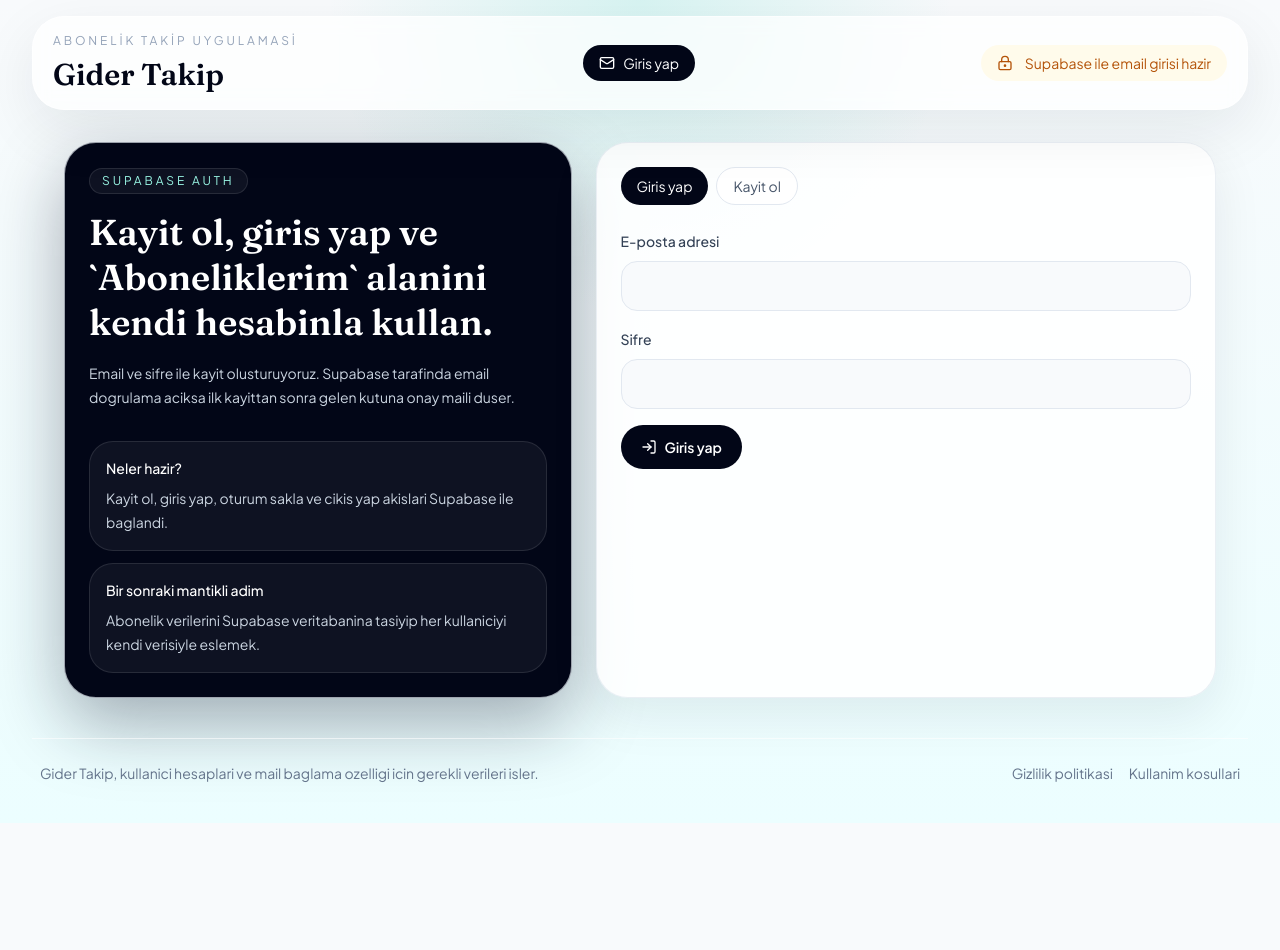
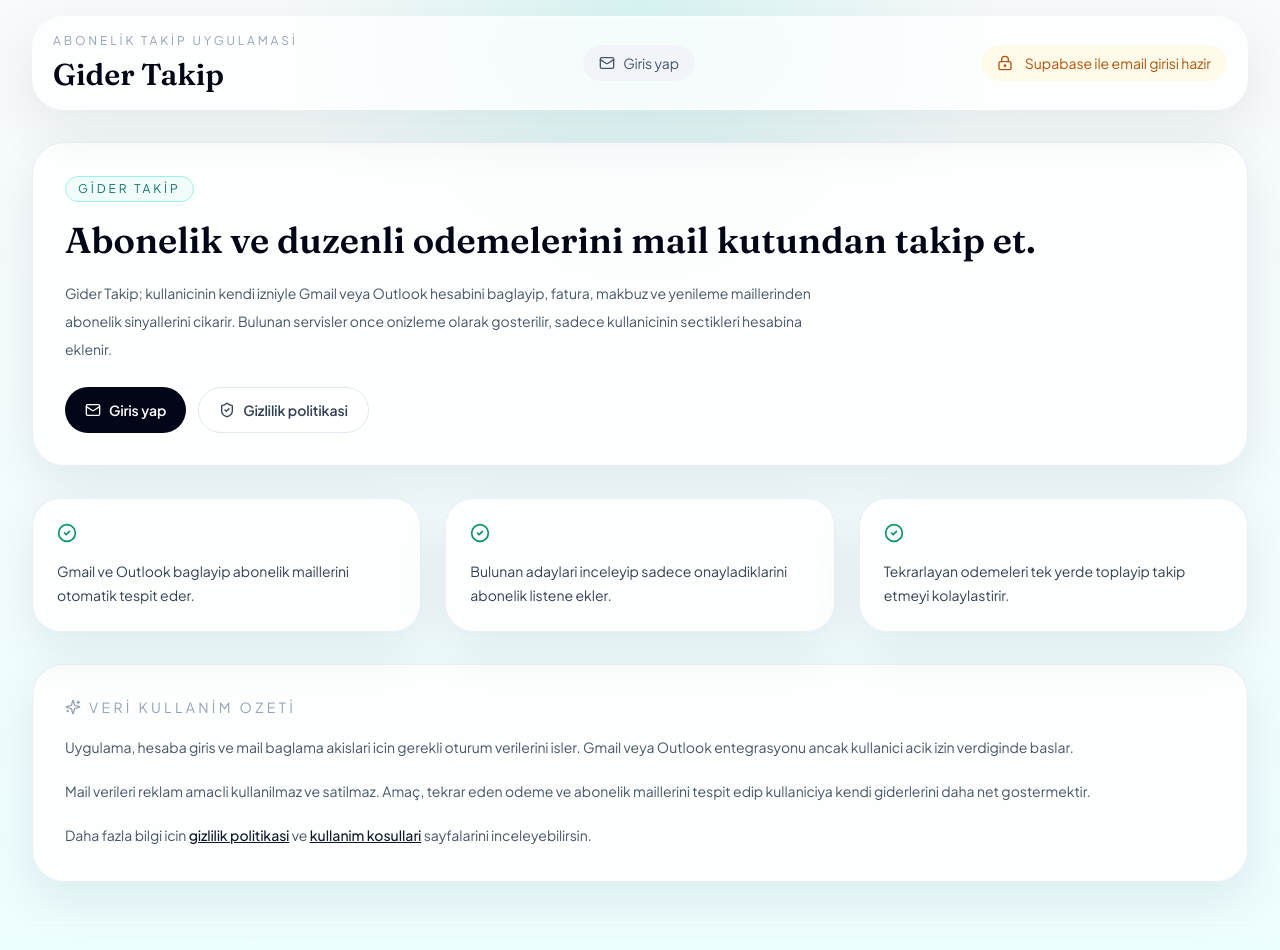
Before and after one commit to Chateus00/Gider-Takip, a React (Vite) app: page /hakkinda in a window 1280 px wide. Before the commit this address led to /auth. Shown: the top 950 px of the page. Before the commit the page ends 823 px from the top, so only its background shows below. Built offline with nearby package versions, Linux system fonts and the light colour scheme; no server answers.

Commit message:
Add public product overview page

```diff
--- a/src/App.tsx
+++ b/src/App.tsx
@@ -2,6 +2,7 @@ import { useState } from "react";
 import { BrowserRouter as Router, NavLink, Navigate, Route, Routes } from "react-router-dom";
 import { LayoutDashboard, LockKeyhole, LogOut, Mail, Plus, UserCircle2 } from "lucide-react";
 import Auth from "@/pages/Auth";
+import About from "@/pages/About";
 import Home from "@/pages/Home";
 import MailCallback from "@/pages/MailCallback";
 import NewSubscription from "@/pages/NewSubscription";
@@ -109,6 +110,7 @@ function AppShell() {
 
         <main className="flex-1 pb-10">
           <Routes>
+            <Route path="/hakkinda" element={<About />} />
             <Route path="/auth" element={<Auth />} />
             <Route path="/mail/callback" element={<MailCallback />} />
             <Route path="/privacy" element={<Privacy />} />
@@ -145,6 +147,9 @@ function AppShell() {
           <div className="flex flex-col gap-3 md:flex-row md:items-center md:justify-between">
             <p>Gider Takip, kullanici hesaplari ve mail baglama ozelligi icin gerekli verileri isler.</p>
             <div className="flex flex-wrap items-center gap-4">
+              <NavLink to="/hakkinda" className="transition hover:text-slate-950">
+                Uygulama hakkinda
+              </NavLink>
               <NavLink to="/privacy" className="transition hover:text-slate-950">
                 Gizlilik politikasi
               </NavLink>
--- /dev/null
+++ b/src/pages/About.tsx
@@ -0,0 +1,81 @@
+import { Link } from "react-router-dom";
+import { CheckCircle2, Mail, ShieldCheck, Sparkles } from "lucide-react";
+
+const featureList = [
+  "Gmail ve Outlook baglayip abonelik maillerini otomatik tespit eder.",
+  "Bulunan adaylari inceleyip sadece onayladiklarini abonelik listene ekler.",
+  "Tekrarlayan odemeleri tek yerde toplayip takip etmeyi kolaylastirir.",
+];
+
+export default function About() {
+  return (
+    <div className="space-y-8">
+      <section className="rounded-[32px] border border-slate-200/70 bg-white/85 p-6 shadow-[0_18px_50px_rgba(15,23,42,0.08)] md:p-8">
+        <div className="inline-flex rounded-full border border-teal-200 bg-teal-50 px-3 py-1 text-xs uppercase tracking-[0.24em] text-teal-700">
+          Gider Takip
+        </div>
+
+        <h1 className="mt-4 font-['Fraunces',serif] text-4xl leading-tight text-slate-950">
+          Abonelik ve duzenli odemelerini mail kutundan takip et.
+        </h1>
+
+        <p className="mt-4 max-w-3xl text-sm leading-7 text-slate-600">
+          Gider Takip; kullanicinin kendi izniyle Gmail veya Outlook hesabini baglayip, fatura,
+          makbuz ve yenileme maillerinden abonelik sinyallerini cikarir. Bulunan servisler once
+          onizleme olarak gosterilir, sadece kullanicinin sectikleri hesabina eklenir.
+        </p>
+
+        <div className="mt-6 flex flex-wrap gap-3">
+          <Link
+            to="/auth"
+            className="inline-flex items-center gap-2 rounded-full bg-slate-950 px-5 py-3 text-sm font-semibold text-white transition hover:bg-slate-800"
+          >
+            <Mail className="h-4 w-4" />
+            Giris yap
+          </Link>
+          <Link
+            to="/privacy"
+            className="inline-flex items-center gap-2 rounded-full border border-slate-200 bg-white px-5 py-3 text-sm font-semibold text-slate-700 transition hover:border-slate-950 hover:text-slate-950"
+          >
+            <ShieldCheck className="h-4 w-4" />
+            Gizlilik politikasi
+          </Link>
+        </div>
+      </section>
+
+      <section className="grid gap-6 lg:grid-cols-3">
+        {featureList.map((item) => (
+          <article
+            key={item}
+            className="rounded-[28px] border border-slate-200/70 bg-white/85 p-6 shadow-[0_18px_50px_rgba(15,23,42,0.08)]"
+          >
+            <CheckCircle2 className="h-5 w-5 text-emerald-600" />
+            <p className="mt-4 text-sm leading-6 text-slate-700">{item}</p>
+          </article>
+        ))}
+      </section>
+
+      <section className="rounded-[32px] border border-slate-200/70 bg-white/85 p-6 shadow-[0_18px_50px_rgba(15,23,42,0.08)] md:p-8">
+        <div className="flex items-center gap-2 text-sm uppercase tracking-[0.24em] text-slate-400">
+          <Sparkles className="h-4 w-4" />
+          Veri kullanim ozeti
+        </div>
+
+        <div className="mt-4 space-y-4 text-sm leading-7 text-slate-600">
+          <p>
+            Uygulama, hesaba giris ve mail baglama akislari icin gerekli oturum verilerini isler.
+            Gmail veya Outlook entegrasyonu ancak kullanici acik izin verdiginde baslar.
+          </p>
+          <p>
+            Mail verileri reklam amacli kullanilmaz ve satilmaz. Amaç, tekrar eden odeme ve
+            abonelik maillerini tespit edip kullaniciya kendi giderlerini daha net gostermektir.
+          </p>
+          <p>
+            Daha fazla bilgi icin <Link to="/privacy" className="font-medium text-slate-900 underline">gizlilik politikasi</Link> ve{" "}
+            <Link to="/terms" className="font-medium text-slate-900 underline">kullanim kosullari</Link> sayfalarini inceleyebilirsin.
+          </p>
+        </div>
+      </section>
+    </div>
+  );
+}
```
